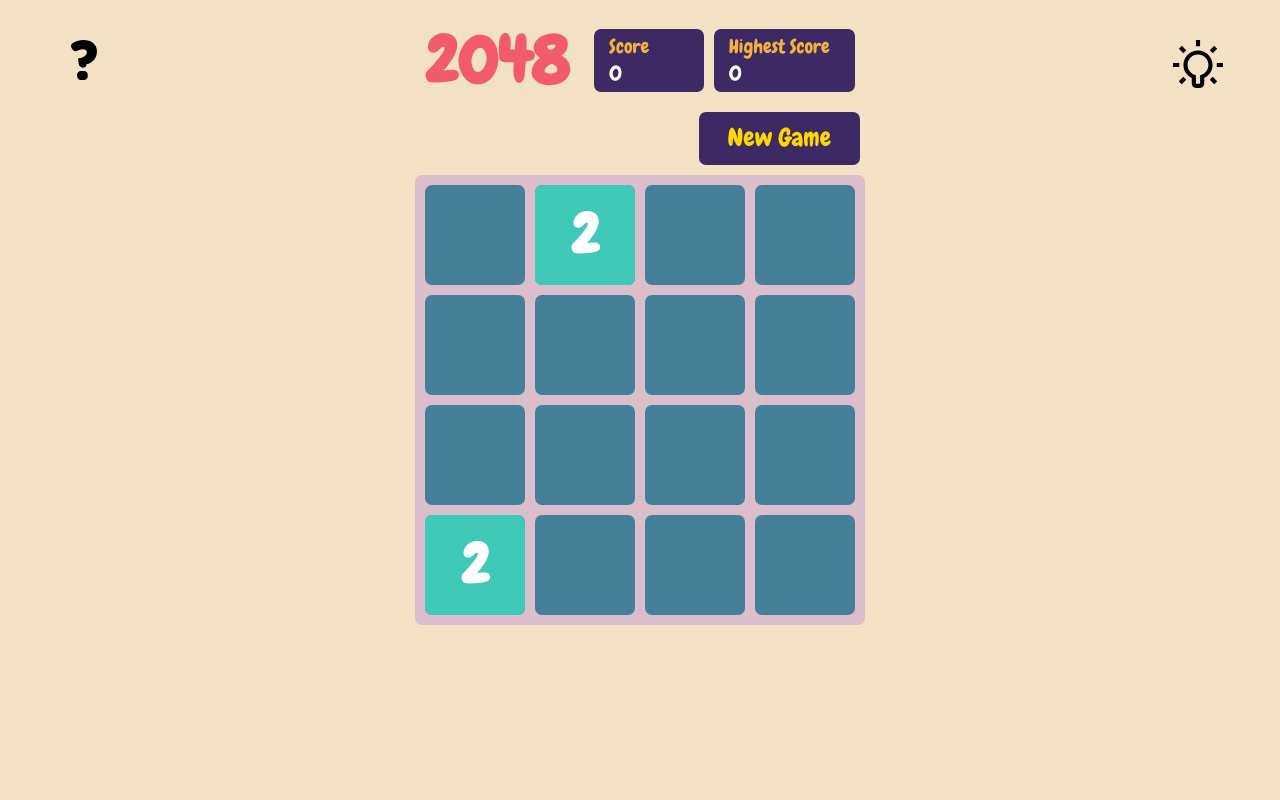
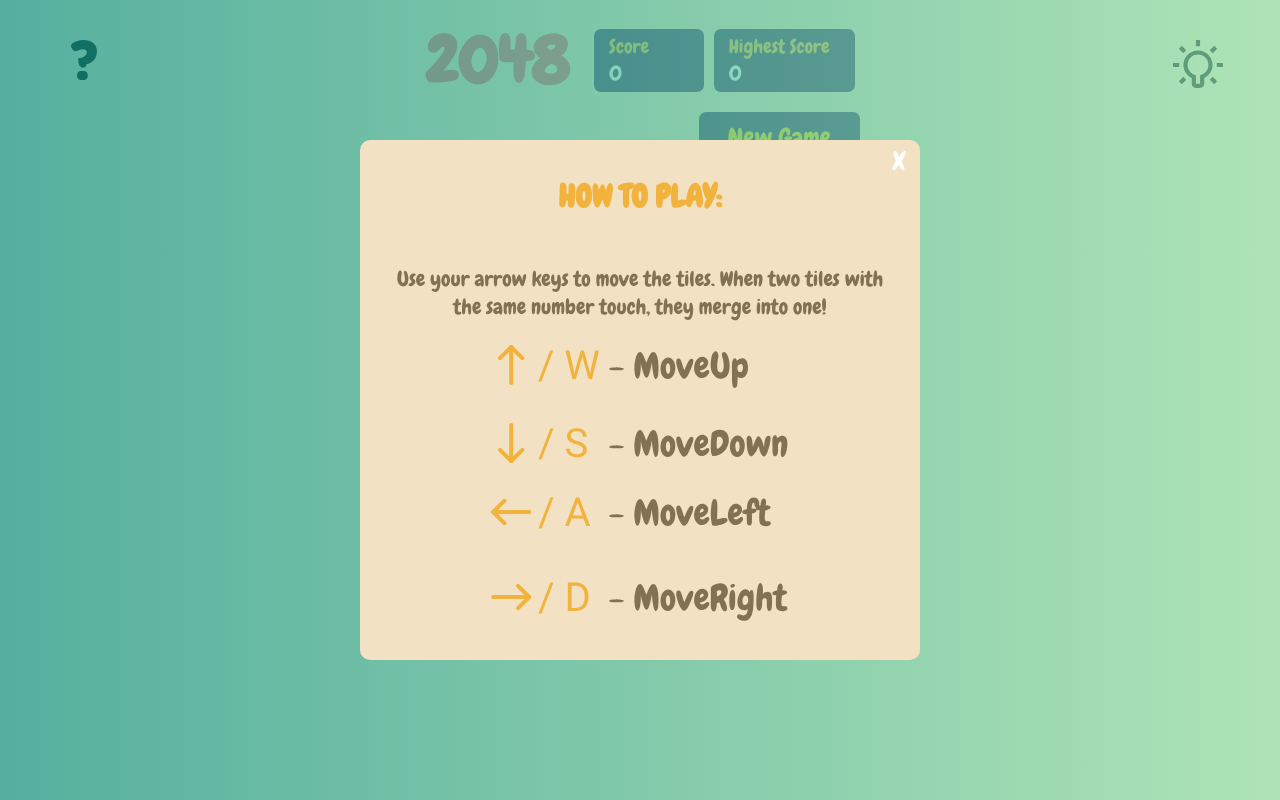
Before and after one commit to Runtime-Terror-Team/2048-Game, a React (Create React App) app: page / in a window 1280 px wide. Built offline with nearby package versions, Linux system fonts and the light colour scheme.

Commit message:
✅ add first time opening popup

```diff
--- a/src/components/HowToPlayPopup.js
+++ b/src/components/HowToPlayPopup.js
@@ -9,7 +9,10 @@ function HowToPlayPopup({setPopup,popUp}) {
             <div>
                 <img src={Arror} alt=""/>
             </div>
-            <div className='close-btn' onClick={()=>{setPopup(!popUp)}}>X</div>
+            <div className='close-btn' onClick={()=>{
+                localStorage.setItem("popUp", JSON.stringify(true))
+                setPopup(!popUp)
+            }}>X</div>
         </div>
     );
 }
--- a/src/pages/GamePage.js
+++ b/src/pages/GamePage.js
@@ -1,10 +1,18 @@
-import React, { useState } from 'react';
+import React, { useEffect, useState } from 'react';
 import { Link } from "react-router-dom";
 import BoardView from "../components/Board";
 import HowToPlayPopup from "../components/HowToPlayPopup";
 
 function GamePage() {
     const [popUpHowTo, setPopUpHowTo] = useState(false)
+
+    useEffect(()=>{
+        if(localStorage.getItem("popUp")){
+            setPopUpHowTo(!JSON.parse(localStorage.getItem("popUp")))
+        }else {
+            setPopUpHowTo(true)
+        }
+    },[])
 
     return (
         <>
```
